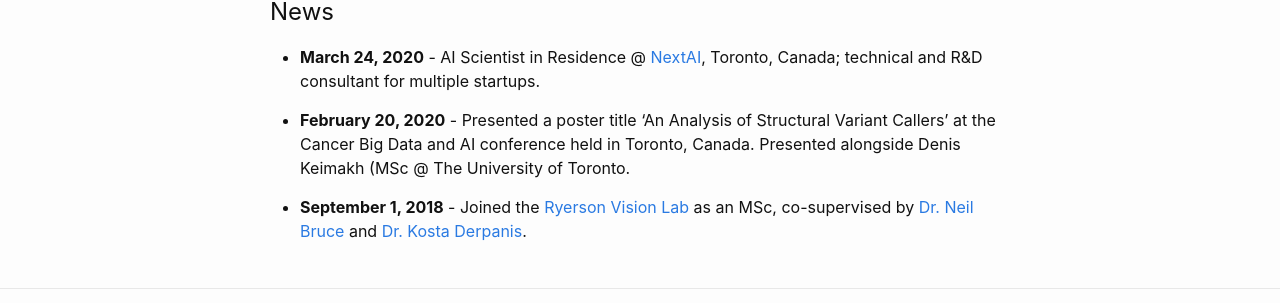
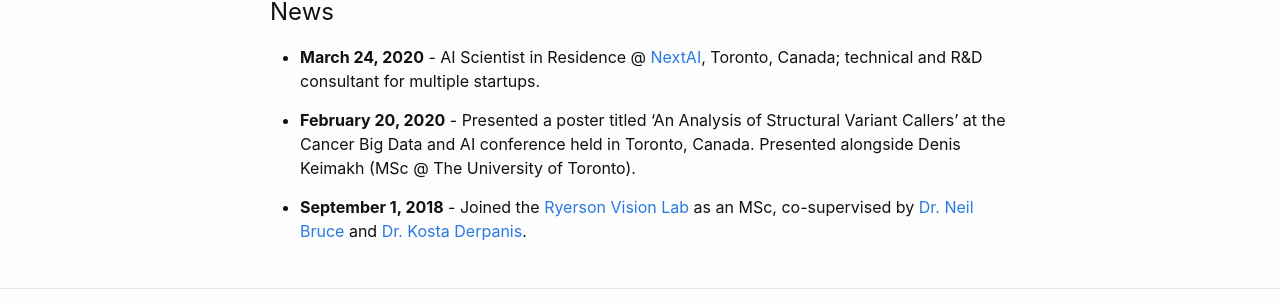
Before and after one commit to MKowal2/MKowal4.github.io, a Jekyll site: the page built from index.md, in a window 1280 px wide. Shown: the part 561-864 px from the top of the page. Built offline with Jekyll 4.4.1, drawn with Linux system fonts in a browser that asks for light colours.

Commit message:
Update index.md

```diff
--- a/index.md
+++ b/index.md
@@ -17,6 +17,6 @@ Welcome to my website & blog (link at the top)! My name is Matthew Kowal. I am a
 
 * **March 24, 2020** - AI Scientist in Residence @ [NextAI](https://www.nextcanada.com/next-ai/), Toronto, Canada; technical and R&D consultant for multiple startups.
 
-* **February 20, 2020** - Presented a poster title 'An Analysis of Structural Variant Callers' at the Cancer Big Data and AI conference held in Toronto, Canada. Presented alongside Denis Keimakh (MSc @ The University of Toronto.
+* **February 20, 2020** - Presented a poster titled 'An Analysis of Structural Variant Callers' at the Cancer Big Data and AI conference held in Toronto, Canada. Presented alongside Denis Keimakh (MSc @ The University of Toronto).
 
 * **September 1, 2018** - Joined the [Ryerson Vision Lab](https://ryersonvisionlab.github.io/) as an MSc, co-supervised by [Dr. Neil Bruce](https://cs.ryerson.ca/~bruce/) and [Dr. Kosta Derpanis](https://cs.ryerson.ca/~kosta/).
```
